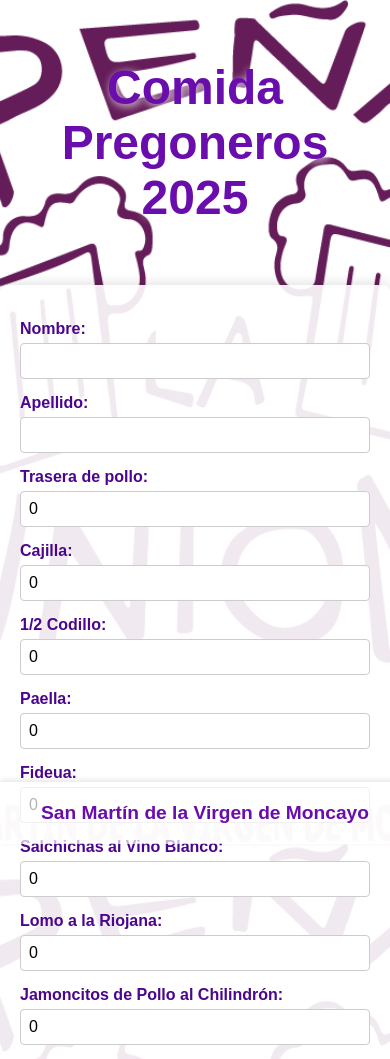
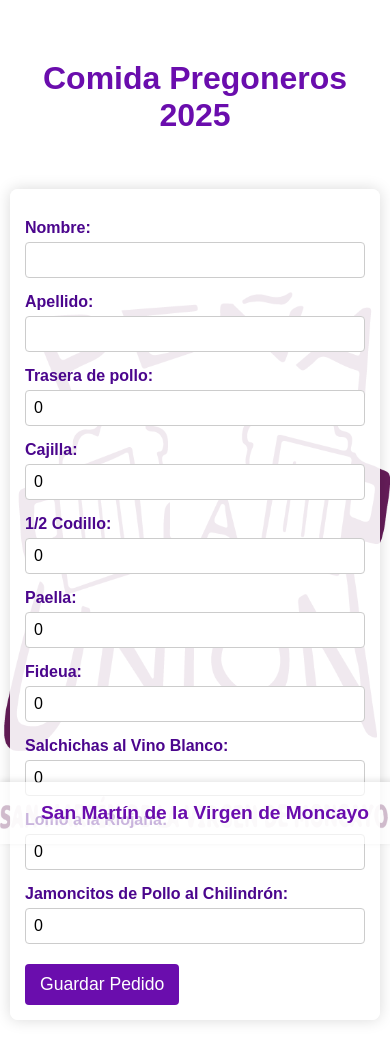
Before and after one commit to eugeniocoll/Comida-Pregoneros, a plain HTML site: page index.html in a window 390 px wide. Shown: the top 1059 px of the page. Drawn offline with Linux system fonts and the light colour scheme.

Commit message:
Update index.html

```diff
--- a/index.html
+++ b/index.html
@@ -10,16 +10,16 @@
     margin: 0;
     padding: 0;
     background: url('assets/20250608_111348_206.png') no-repeat center center fixed;
-    background-size: cover;
+    background-size: contain; /* Cambiado de cover a contain para ver toda la imagen */
     color: #6a0dad; /* morado para todo el texto */
   }
 
   header {
-    padding: 60px 20px 40px 20px; /* más espacio arriba y abajo para que no se corte */
+    padding: 60px 20px 40px 20px;
     text-align: center;
     color: #6a0dad;
     text-shadow: 2px 2px 8px rgba(255, 255, 255, 0.9);
-    background: transparent; /* quitar cualquier fondo */
+    background: transparent;
   }
 
   header h1 {
@@ -30,7 +30,7 @@
 
   form {
     max-width: 600px;
-    background: rgba(255,255,255,0.9); /* blanco semitransparente para que se lea bien */
+    background: rgba(255,255,255,0.9);
     margin: 20px auto 80px auto;
     padding: 20px;
     border-radius: 8px;
@@ -41,7 +41,7 @@
     font-weight: bold;
     display: block;
     margin-top: 15px;
-    color: #4b068d; /* morado oscuro para las etiquetas */
+    color: #4b068d;
   }
 
   input[type="text"], input[type="number"] {
@@ -82,6 +82,19 @@
     bottom: 0;
     background: rgba(255, 255, 255, 0.7);
     box-shadow: 0 -2px 6px rgba(0,0,0,0.1);
+  }
+
+  /* Responsive: ajustar tamaño del h1 en pantallas pequeñas */
+  @media (max-width: 480px) {
+    header h1 {
+      font-size: 2em;
+      padding: 0 10px;
+    }
+    form {
+      margin: 15px 10px 100px 10px;
+      padding: 15px;
+      max-width: 95%;
+    }
   }
 </style>
 </head>
```
